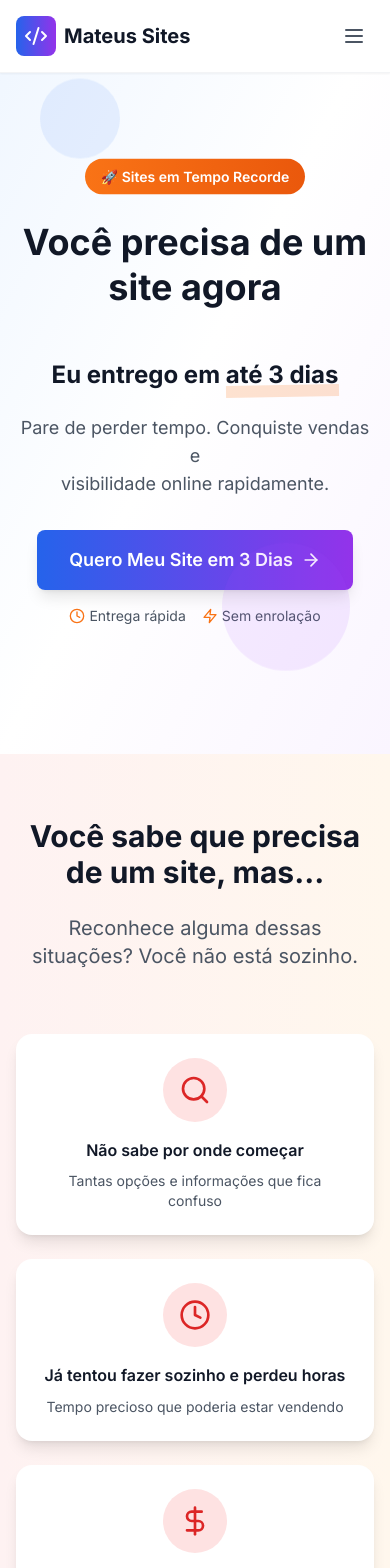
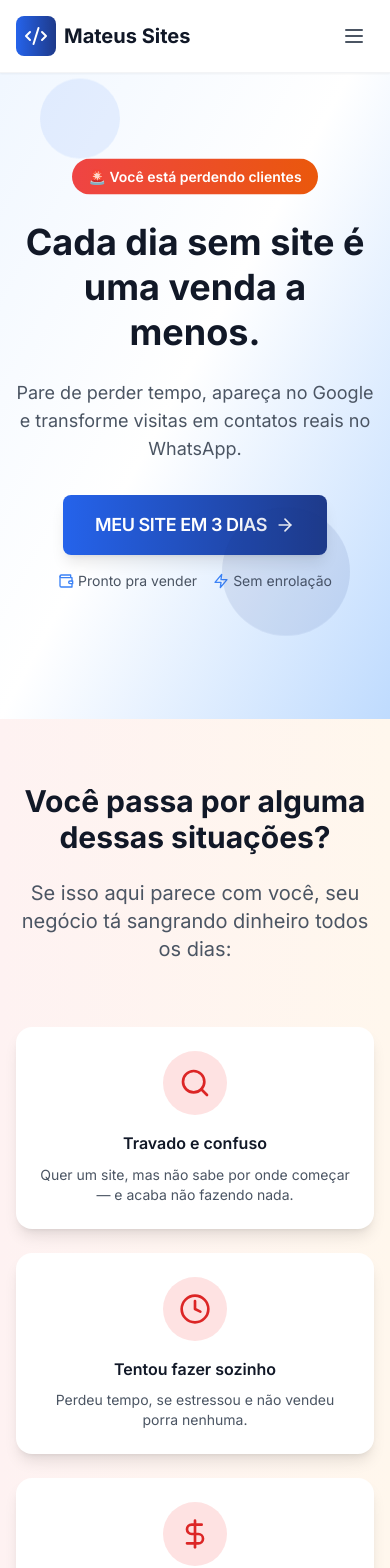
Before and after one commit to matefs/matefs.github.io-typescript, a React (Vite) app: page / in a window 390 px wide. Shown: the top 1568 px of the page. Built offline with nearby package versions, Linux system fonts and the light colour scheme.

Commit message:
fix(style, copy): melhorei a porra toda

```diff
--- a/src/components/Footer.tsx
+++ b/src/components/Footer.tsx
@@ -5,7 +5,7 @@ const Footer: React.FC = () => {
   return (
     <footer className="bg-gray-900 text-white">
       {/* CTA Section */}
-      <section id="contato" className="bg-gradient-to-r from-blue-600 to-purple-600 py-16">
+      <section id="contato" className="bg-gradient-to-r from-blue-600 to-blue-900 py-16">
         <div className="max-w-4xl mx-auto px-4 sm:px-6 lg:px-8 text-center">
           <div className="flex justify-center mb-6">
             <CheckCircle className="h-12 w-12 text-green-400" />
@@ -14,7 +14,7 @@ const Footer: React.FC = () => {
             Seu negócio não pode esperar
           </h2>
           <p className="text-xl mb-8 opacity-90">
-            Clique agora, fale direto comigo e receba um orçamento personalizado
+            Cada dia sem site é cliente perdido. Clique agora e fale direto comigo.
           </p>
 
           <div className="flex flex-col sm:flex-row gap-4 justify-center items-center mb-8">
@@ -52,7 +52,7 @@ const Footer: React.FC = () => {
         <div className="max-w-7xl mx-auto">
           <div className="flex flex-col md:flex-row justify-between items-center">
             <div className="flex items-center space-x-2 mb-6 md:mb-0">
-              <div className="bg-gradient-to-r from-blue-600 to-purple-600 p-2 rounded-lg">
+              <div className="bg-gradient-to-r from-blue-600 to-blue-900 p-2 rounded-lg">
                 <Code2 className="h-6 w-6 text-white" />
               </div>
               <span className="text-xl font-bold">Mateus Dev</span>
--- a/src/components/Header.tsx
+++ b/src/components/Header.tsx
@@ -13,7 +13,7 @@ const Header: React.FC = () => {
       <div className="max-w-7xl mx-auto px-4 sm:px-6 lg:px-8">
         <div className="flex justify-between items-center py-4">
           <div className="flex items-center space-x-2">
-            <div className="bg-gradient-to-r from-blue-600 to-purple-600 p-2 rounded-lg">
+            <div className="bg-gradient-to-r from-blue-600 to-blue-900 p-2 rounded-lg">
               <Code2 className="h-6 w-6 text-white" />
             </div>
             <span className="text-xl font-bold text-gray-900">Mateus Sites</span>
@@ -29,8 +29,8 @@ const Header: React.FC = () => {
             <a href="#faq" className="text-gray-600 hover:text-blue-600 font-medium transition-colors">
               FAQ
             </a>
-            <a href="#contato" className="btn-primary">
-              Fale Comigo
+            <a href="#contato" className="btn-primary uppercase tracking-tight">
+              QUERO MEU SITE EM 3 DIAS
             </a>
           </nav>
 
@@ -55,8 +55,8 @@ const Header: React.FC = () => {
             <a href="#faq" className="text-gray-600 hover:text-blue-600 font-medium transition-colors" onClick={toggleMobileMenu}>
               FAQ
             </a>
-            <a href="#contato" className="btn-primary" onClick={toggleMobileMenu}>
-              Fale Comigo
+            <a href="#contato" className="btn-primary uppercase tracking-tight" onClick={toggleMobileMenu}>
+              QUERO MEU SITE EM 3 DIAS
             </a>
           </nav>
         </div>
--- a/src/components/Hero.tsx
+++ b/src/components/Hero.tsx
@@ -1,48 +1,36 @@
 import React from 'react';
-import { ArrowRight, Clock, Zap } from 'lucide-react';
+import { ArrowRight, Clock, Zap, Wallet } from 'lucide-react';
 
 const Hero: React.FC = () => {
   return (
-    <section className="pt-24 pb-16 bg-gradient-to-br from-blue-50 via-white to-purple-50 relative overflow-hidden">
+    <section className="pt-24 pb-16 bg-gradient-to-br from-blue-50 via-white to-blue-200 relative overflow-hidden">
       <div className="max-w-7xl mx-auto section-padding relative">
         <div className="text-center max-w-4xl mx-auto">
           <div className="flex justify-center mb-6">
-            <div className="bg-gradient-to-r from-orange-500 to-orange-600 text-white px-4 py-2 rounded-full text-sm font-semibold animate-float">
-              🚀 Sites em Tempo Recorde
+            <div className="bg-gradient-to-r from-red-500 to-orange-600 text-white px-4 py-2 rounded-full text-sm font-semibold animate-float">
+              🚨 Você está perdendo clientes
             </div>
           </div>
 
           <h1 className="text-4xl md:text-6xl lg:text-7xl font-bold text-gray-900 mb-6 leading-tight animate-fadeInUp">
-            Você precisa de um{' '}
-            <span>site agora</span>
-          </h1>
-          <br />
+Cada dia sem site é uma venda a menos.</h1>
 
-          <h2 className='text-2xl md:text-3xl lg:text-4xl font-bold text-gray-900 mb-6 leading-tight animate-fadeInUp'>
-            Eu entrego em{' '}
-            <span className="relative">
-              <span >até 3 dias</span>
-              <div className="absolute -bottom-2 left-0 right-0 h-3 bg-orange-500/20 -rotate-1"></div>
-            </span>
-          </h2>
-
-          <p className="text-lg md:text-xl text-gray-600 mb-8 max-w-3xl mx-auto animate-fadeInUp">
-
-            Pare de perder tempo. Conquiste vendas e <br/> visibilidade online rapidamente.
+         <p className="text-lg md:text-xl text-gray-600 mb-8 max-w-3xl mx-auto animate-fadeInUp">
+            Pare de perder tempo, apareça no Google e transforme visitas em contatos reais no WhatsApp.
           </p>
 
           <div className="flex flex-col sm:flex-row gap-4 justify-center items-center break-words">
-            <a href="#contato" className="btn-primary group text-lg flex items-center">
-              Quero Meu Site em 3 Dias
+            <a href="#contato" className="btn-primary group text-lg flex items-center uppercase tracking-tight">
+              MEU SITE EM 3 DIAS
               <ArrowRight className="ml-2 h-5 w-5 group-hover:translate-x-1 transition-transform" />
             </a>
             <div className="flex items-center space-x-4 text-sm text-gray-600">
               <div className="flex items-center">
-                <Clock className="h-4 w-4 mr-1 text-orange-500" />
-                <span>Entrega rápida</span>
+                <Wallet className="h-4 w-4 mr-1 text-blue-500" />
+                <span>Pronto pra vender</span>
               </div>
               <div className="flex items-center">
-                <Zap className="h-4 w-4 mr-1 text-orange-500" />
+                <Zap className="h-4 w-4 mr-1 text-blue-500" />
                 <span>Sem enrolação</span>
               </div>
             </div>
@@ -51,7 +39,7 @@ const Hero: React.FC = () => {
       </div>
 
       <div className="absolute top-20 left-10 w-20 h-20 bg-blue-500/10 rounded-full animate-float"></div>
-      <div className="absolute bottom-20 right-10 w-32 h-32 bg-purple-500/10 rounded-full animate-float" style={{ animationDelay: '2s' }}></div>
+      <div className="absolute bottom-20 right-10 w-32 h-32 bg-blue-900/10 rounded-full animate-float" style={{ animationDelay: '2s' }}></div>
     </section>
   );
 };
--- a/src/components/PainSection.tsx
+++ b/src/components/PainSection.tsx
@@ -5,23 +5,23 @@ const PainSection: React.FC = () => {
   const painPoints = [
     {
       icon: Search,
-      title: "Não sabe por onde começar",
-      description: "Tantas opções e informações que fica confuso"
+      title: "Travado e confuso",
+      description: "Quer um site, mas não sabe por onde começar — e acaba não fazendo nada."
     },
     {
       icon: Clock,
-      title: "Já tentou fazer sozinho e perdeu horas",
-      description: "Tempo precioso que poderia estar vendendo"
+      title: "Tentou fazer sozinho",
+      description: "Perdeu tempo, se estressou e não vendeu porra nenhuma."
     },
     {
       icon: DollarSign,
-      title: "Recebeu orçamentos absurdos de agências",
-      description: "Preços que não cabem no seu orçamento"
+      title: "Agência meteu a faca",
+      description: "Orçamento absurdo pra entregar site lento e cheio de enrolação."
     },
     {
       icon: TrendingDown,
-      title: "Está perdendo clientes",
-      description: "Sem presença digital, perde oportunidades diariamente"
+      title: "Perdendo clientes diariamente",
+      description: "Enquanto você não aparece online, seu concorrente tá fechando no WhatsApp."
     }
   ];
 
@@ -30,10 +30,10 @@ const PainSection: React.FC = () => {
       <div className="max-w-7xl mx-auto">
         <div className="text-center mb-16">
           <h2 className="text-3xl md:text-4xl font-bold text-gray-900 mb-6">
-            Você sabe que precisa de um site, mas...
+            Você passa por alguma dessas situações?
           </h2>
           <p className="text-xl text-gray-600 max-w-2xl mx-auto">
-            Reconhece alguma dessas situações? Você não está sozinho.
+            Se isso aqui parece com você, seu negócio tá sangrando dinheiro todos os dias:
           </p>
         </div>
 
@@ -54,14 +54,14 @@ const PainSection: React.FC = () => {
             <AlertTriangle className="h-12 w-12" />
           </div>
           <h3 className="text-2xl md:text-3xl font-bold mb-4">
-            Enquanto isso, seus concorrentes já estão vendendo online
+            Enquanto você enrola, seu concorrente já está vendendo online.
           </h3>
           <p className="text-lg mb-4 opacity-90">
-            Aparecendo no Google e capturando os seus potenciais clientes.
+            Seu negócio está invisível. E cada dia sem site é dinheiro que você deixa na mesa.
           </p>
           <div className="bg-white/20 rounded-lg p-4 max-w-2xl mx-auto">
             <p className="text-xl font-semibold">
-              Seu negócio está invisível — e cada dia sem site é uma venda que você deixa de fechar.
+              Cliente não espera. Ele clica no próximo que aparece.
             </p>
           </div>
         </div>
--- a/src/components/PlansSection.tsx
+++ b/src/components/PlansSection.tsx
@@ -7,43 +7,40 @@ const PlansSection: React.FC = () => {
       name: "Landing Page",
       icon: Home,
       price: "A partir de R$ 1.500",
-      delivery: "Sob consulta",
-      description: "Página inicial otimizada para capturar visitantes e gerar conversões com uma apresentação clara e objetiva do seu negócio.",
+      delivery: "até 3 dias úteis",
+      description: "Landing page focada em conversão, pronta para captar contatos no WhatsApp.",
       features: [
-        "Design responsivo e moderno",
-        "Otimizado para SEO",
-        "Integração com redes sociais",
-        "Área administrativa"
+        "Página focada em conversão",
+        "Responsivo",
+        "WhatsApp + SEO básico"
       ],
       popular: false,
-      cta: "Solicitar Orçamento"
+      cta: "MEU SITE EM 3 DIAS"
     },
     {
       name: "Site Institucional",
       icon: Crown,
       price: "A partir de R$ 2.500",
-      delivery: "Sob consulta",
-      description: "Site completo para representar sua empresa de forma profissional e confiável, com informações detalhadas sobre seus serviços e valores.",
+      delivery: "prazo combinado",
+      description: "Site completo para apresentar sua empresa com autoridade.",
       features: [
-        "Desenvolvimento customizado",
-        "Funcionalidades específicas",
-        "Integração com APIs",
-        "Suporte técnico incluso"
+        "Múltiplas páginas",
+        "Estrutura profissional",
+        "Prazo combinado"
       ],
       popular: true,
-      cta: "Solicitar Orçamento"
+      cta: "MEU SITE EM 3 DIAS"
     },
     {
       name: "Sistema Personalizado",
       icon: Settings,
       price: "A partir de R$ 5.000",
-      delivery: "Sob consulta",
-      description: "Sistemas web sob medida para otimizar os processos internos da sua empresa, com dashboards e automação de tarefas.",
+      delivery: "prazo combinado",
+      description: "Sistemas e automações sob medida para seu negócio.",
       features: [
-        "Dashboard administrativo",
-        "Relatórios e analytics",
-        "Integração com banco de dados",
-        "Escalabilidade garantida"
+        "Desenvolvimento sob medida",
+        "Dashboards e automação",
+        "Integrações personalizadas"
       ],
       popular: false,
       cta: "Solicitar Orçamento"
@@ -56,10 +53,10 @@ const PlansSection: React.FC = () => {
       <div className="max-w-7xl mx-auto">
         <div className="text-center mb-16">
           <h2 className="text-3xl md:text-4xl font-bold text-gray-900 mb-6">
-            Oferta Irresistível
+            Escolha o plano ideal para o seu negócio
           </h2>
           <p className="text-xl text-gray-600 max-w-2xl mx-auto">
-            Escolha o plano que mais se adequa ao seu negócio
+            Planos claros, prazos definidos e foco em resultado.
           </p>
         </div>
 
@@ -68,7 +65,7 @@ const PlansSection: React.FC = () => {
             <div key={index} className={`card-float p-8 relative ${plan.popular ? 'ring-2 ring-blue-500' : ''}`}>
               {plan.popular && (
                 <div className="absolute -top-4 left-1/2 transform -translate-x-1/2">
-                  <div className="bg-gradient-to-r from-blue-500 to-purple-500 text-white px-4 py-2 rounded-full text-sm font-semibold">
+                  <div className="bg-gradient-to-r from-blue-500 to-blue-900 text-white px-4 py-2 rounded-full text-sm font-semibold">
                     Mais Popular
                   </div>
                 </div>
@@ -77,7 +74,7 @@ const PlansSection: React.FC = () => {
               <div className="text-center mb-6">
                 <div className={`w-16 h-16 rounded-full flex items-center justify-center mx-auto mb-4 ${
                   plan.popular
-                    ? 'bg-gradient-to-r from-blue-500 to-purple-500'
+                    ? 'bg-gradient-to-r from-blue-500 to-blue-900'
                     : 'bg-gray-100'
                 }`}>
                   <plan.icon className={`h-8 w-8 ${plan.popular ? 'text-white' : 'text-gray-600'}`} />
@@ -101,7 +98,7 @@ const PlansSection: React.FC = () => {
                 href="#contato"
                 className={`w-full text-center py-4 px-6 rounded-lg font-semibold transition-all duration-300 flex items-center justify-center group ${
                   plan.popular
-                    ? 'bg-gradient-to-r from-blue-600 to-purple-600 hover:from-blue-700 hover:to-purple-700 text-white shadow-lg hover:shadow-xl'
+                    ? 'bg-gradient-to-r from-blue-600 to-blue-900 hover:from-blue-700 hover:to-blue-950 text-white shadow-lg hover:shadow-xl'
                     : 'bg-gray-100 hover:bg-gray-200 text-gray-800'
                 }`}
               >
--- a/src/components/PortfolioSection.tsx
+++ b/src/components/PortfolioSection.tsx
@@ -21,7 +21,10 @@ const PortfolioSection: React.FC = () => {
   return (
     <section className="py-20">
       <div className="max-w-7xl mx-auto px-4 sm:px-6 lg:px-8">
-        <h2 className="text-4xl font-bold text-center mb-12">Portfólio de Sites</h2>
+        <h2 className="text-4xl font-bold text-center mb-4">Alguns projetos já entregues</h2>
+        <p className="text-center text-lg text-gray-600 mb-12 max-w-3xl mx-auto">
+          Landing pages, páginas de vendas e sites institucionais criados com foco em resultado.
+        </p>
         <div className="grid grid-cols-1 md:grid-cols-3 gap-8">
           {/* Site de Tráfego Pago */}
           <div className="rounded-lg overflow-hidden shadow-lg hover:shadow-xl transition cursor-pointer"
--- a/src/components/ProofSection.tsx
+++ b/src/components/ProofSection.tsx
@@ -6,23 +6,23 @@ const ProofSection: React.FC = () => {
     {
       name: "Juliana S.",
       role: "Empreendedora",
-      text: "O Mateus me entregou o site em dois dias! Além de lindo, aumentou meus contatos pelo WhatsApp já na primeira semana.",
+      text: "Recebi contatos no WhatsApp na primeira semana.",
       rating: 5,
-      highlight: "Aumento de contatos em 1 semana"
+      highlight: "Mais contatos no WhatsApp"
     },
     {
       name: "Leandro V.",
       role: "Consultor",
-      text: "Simplesmente sensacional. O site ficou profissional e me economizou tempo e dor de cabeça. Vale cada centavo.",
+      text: "Economizou meu tempo e entregou rápido.",
       rating: 5,
-      highlight: "Economizou tempo e dinheiro"
+      highlight: "Entrega rápida"
     },
     {
       name: "Carla M.",
       role: "Loja Online",
-      text: "Finalmente um desenvolvedor que entende de prazo! Site entregue no tempo prometido e com qualidade excepcional.",
+      text: "Cumpriu o prazo e entregou qualidade.",
       rating: 5,
-      highlight: "Prazo cumprido com qualidade"
+      highlight: "Prazo cumprido"
     }
   ];
 
@@ -37,7 +37,7 @@ const ProofSection: React.FC = () => {
             O que meus clientes dizem
           </h2>
           <p className="text-xl text-gray-600 max-w-2xl mx-auto">
-            Resultados reais de pessoas que confiaram no meu trabalho
+            Depoimentos reais de quem já colocou o site pra vender.
           </p>
         </div>
 
@@ -64,15 +64,15 @@ const ProofSection: React.FC = () => {
           ))}
         </div>
 
-        <div className="bg-gradient-to-r from-blue-500 to-purple-500 rounded-2xl p-8 text-white text-center">
+        <div className="bg-gradient-to-r from-blue-500 to-blue-900 rounded-2xl p-8 text-white text-center">
           <h3 className="text-2xl font-bold mb-4">
             Próximo depoimento pode ser o seu!
           </h3>
           <p className="text-lg mb-6 opacity-90">
             Junte-se aos empreendedores que já estão vendendo online
           </p>
-          <a href="#contato" className="bg-white text-blue-600 font-semibold py-3 px-8 rounded-lg hover:bg-gray-100 transition-colors inline-block">
-            Quero Fazer Parte
+          <a href="#contato" className="bg-white text-blue-600 font-semibold py-3 px-8 rounded-lg hover:bg-gray-100 transition-colors inline-block uppercase tracking-tight">
+            QUERO MEU SITE EM 3 DIAS
           </a>
         </div>
       </div>
--- a/src/components/SolutionSection.tsx
+++ b/src/components/SolutionSection.tsx
@@ -4,39 +4,38 @@ import { Rocket, CheckCircle, Target, Users } from 'lucide-react';
 const SolutionSection: React.FC = () => {
   const benefits = [
     {
-      icon: Target,
-      title: "Simples e Direto",
-      description: "Sem enrolação ou processos complicados"
+      icon: Rocket,
+      title: "Entrega rápida",
+      description: "Até 3 dias para landing page"
     },
     {
-      icon: Rocket,
-      title: "Entrega Rápida",
-      description: "Seu site pronto em até 3 dias úteis"
+      icon: Target,
+      title: "Design profissional e responsivo",
+      description: "Visual que passa confiança em qualquer dispositivo"
     },
     {
       icon: Users,
-      title: "Pensado para Seu Público",
-      description: "Design focado em conversão e vendas"
+      title: "Estrutura pensada para conversão",
+      description: "Layout e copy focados em gerar contatos e vendas"
     },
     {
       icon: CheckCircle,
-      title: "Qualidade Garantida",
-      description: "Profissional, responsivo e otimizado"
+      title: "WhatsApp, SEO básico e performance",
+      description: "Pronto para aparecer no Google e receber leads"
     }
   ];
 
   return (
-    <section className="section-padding bg-gradient-to-br from-green-50 to-blue-50">
+    <section className="section-padding bg-gradient-to-br from-blue-50 to-blue-200">
       <div className="max-w-7xl mx-auto">
         <div className="text-center mb-16">
           <div className="flex justify-center mb-6">
-            <div className="bg-gradient-to-r from-green-500 to-blue-500 text-white p-3 rounded-full">
+            <div className="bg-gradient-to-r from-blue-500 to-blue-900 text-white p-3 rounded-full">
               <Rocket className="h-8 w-8" />
             </div>
           </div>
           <h2 className="text-3xl md:text-4xl font-bold text-gray-900 mb-6">
-            A solução? Um site profissional entregue em até{' '}
-            <span className="text-gradient">3 dias úteis</span>
+            A solução é simples: um site profissional entregue rápido
           </h2>
           <p className="text-xl text-gray-600 max-w-3xl mx-auto">
             Você foca no seu negócio. Eu cuido do digital.
@@ -46,8 +45,8 @@ const SolutionSection: React.FC = () => {
         <div className="grid md:grid-cols-2 lg:grid-cols-4 gap-6 mb-12">
           {benefits.map((benefit, index) => (
             <div key={index} className="card-float p-6 text-center">
-              <div className="bg-gradient-to-r from-green-100 to-blue-100 w-16 h-16 rounded-full flex items-center justify-center mx-auto mb-4">
-                <benefit.icon className="h-8 w-8 text-green-600" />
+              <div className="bg-gradient-to-r from-blue-100 to-blue-300 w-16 h-16 rounded-full flex items-center justify-center mx-auto mb-4">
+                <benefit.icon className="h-8 w-8 text-blue-700" />
               </div>
               <h3 className="font-semibold text-gray-900 mb-2">{benefit.title}</h3>
               <p className="text-gray-600 text-sm">{benefit.description}</p>
@@ -57,29 +56,29 @@ const SolutionSection: React.FC = () => {
 
         <div className="bg-white rounded-2xl p-8 shadow-lg text-center max-w-4xl mx-auto">
           <h3 className="text-2xl font-bold text-gray-900 mb-4">
-            Como Funciona?
+            Como funciona (sem enrolação)
           </h3>
           <div className="grid md:grid-cols-3 gap-6">
             <div className="text-center">
               <div className="bg-blue-100 w-12 h-12 rounded-full flex items-center justify-center mx-auto mb-3">
                 <span className="text-blue-600 font-bold text-lg">1</span>
               </div>
-              <h4 className="font-semibold mb-2">Você me conta sobre seu negócio</h4>
-              <p className="text-gray-600 text-sm">Briefing rápido de 15 minutos</p>
+              <h4 className="font-semibold mb-2">Briefing rápido (15 minutos)</h4>
+              <p className="text-gray-600 text-sm">Você me explica o negócio, direto ao ponto.</p>
             </div>
             <div className="text-center">
               <div className="bg-purple-100 w-12 h-12 rounded-full flex items-center justify-center mx-auto mb-3">
                 <span className="text-purple-600 font-bold text-lg">2</span>
               </div>
-              <h4 className="font-semibold mb-2">Eu desenvolvo seu site</h4>
-              <p className="text-gray-600 text-sm">Em até 3 dias, com foco total</p>
+              <h4 className="font-semibold mb-2">Desenvolvimento focado</h4>
+              <p className="text-gray-600 text-sm">Trabalho intenso pra entregar rápido e com qualidade.</p>
             </div>
             <div className="text-center">
-              <div className="bg-orange-100 w-12 h-12 rounded-full flex items-center justify-center mx-auto mb-3">
-                <span className="text-orange-600 font-bold text-lg">3</span>
+              <div className="bg-green-100 w-12 h-12 rounded-full flex items-center justify-center mx-auto mb-3">
+                <span className="text-green-600 font-bold text-lg">3</span>
               </div>
-              <h4 className="font-semibold mb-2">Você recebe e aprova</h4>
-              <p className="text-gray-600 text-sm">Site pronto para vender</p>
+              <h4 className="font-semibold mb-2">Entrega + ajustes finais</h4>
+              <p className="text-gray-600 text-sm">Site no ar, funcionando e pronto pra vender.</p>
             </div>
           </div>
         </div>
--- a/src/index.css
+++ b/src/index.css
@@ -16,7 +16,7 @@
 
 @layer components {
   .btn-primary {
-    @apply bg-gradient-to-r from-blue-600 to-purple-600 hover:from-blue-700 hover:to-purple-700 text-white font-semibold py-4 px-8 rounded-lg shadow-lg hover:shadow-xl transform hover:-translate-y-1 transition-all duration-300 ease-out;
+    @apply bg-gradient-to-r from-blue-600 to-blue-900 hover:from-blue-700 hover:to-blue-950 text-white font-semibold py-4 px-8 rounded-lg shadow-lg hover:shadow-xl transform hover:-translate-y-1 transition-all duration-300 ease-out;
   }
 
   .btn-secondary {
@@ -32,7 +32,7 @@
   }
 
   .text-gradient {
-    @apply bg-gradient-to-r from-blue-600 to-purple-600 bg-clip-text text-transparent;
+    @apply bg-gradient-to-r from-blue-600 to-blue-900 bg-clip-text text-transparent;
   }
 }
 
```
Also changed, not shown: src/components/DifferentialsSection.tsx (+4 -5 lines), src/components/FAQSection.tsx (+64 -177 lines), 1 other file (tests, documents, lock files or other folders).
